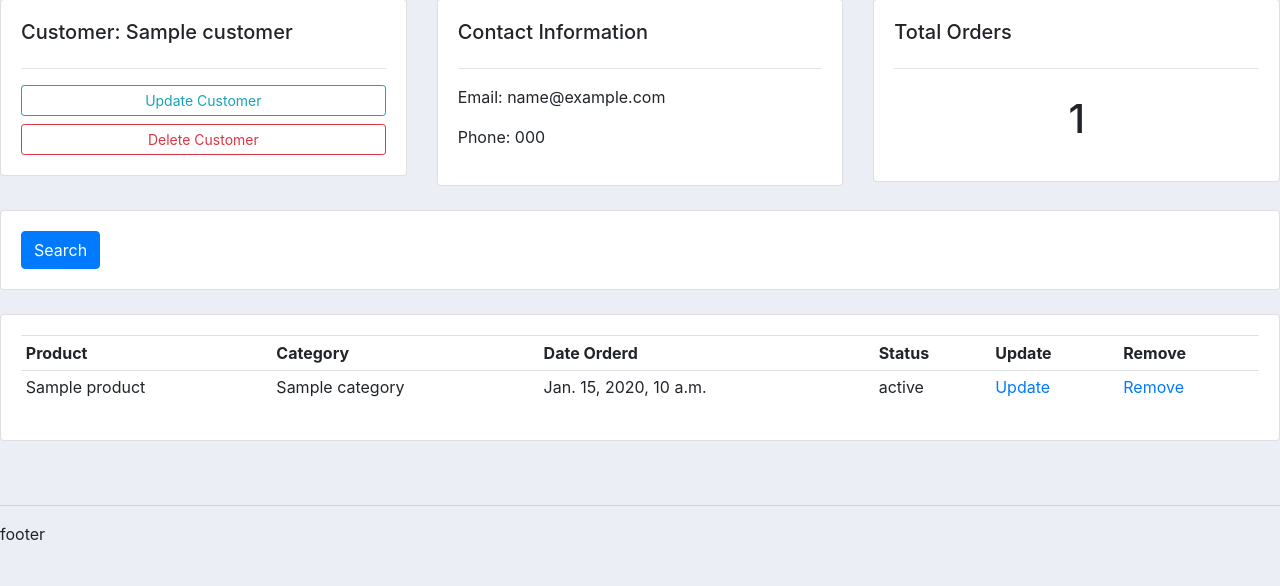
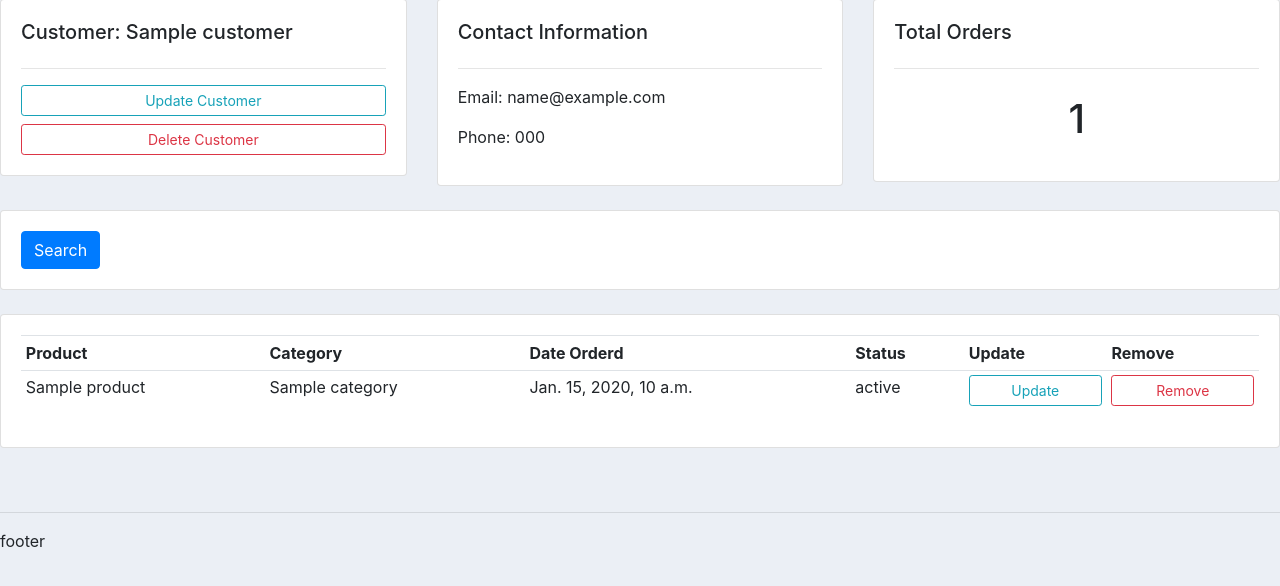
Before and after one commit to ShahriarCodes/Customer-Relationship-Management-System, a Django app: template accounts/templates/accounts/customer.html in a window 1280 px wide. Shown: the part 139-725 px from the top of the page. Run offline with Django 3.2, Linux system fonts and the light colour scheme; the template is opened without the code that fills it: most values are stand-ins (such as "Sample title", 1, 10 or a date in 2020).

Commit message:
added styling of button

```diff
--- a/accounts/templates/accounts/customer.html
+++ b/accounts/templates/accounts/customer.html
@@ -67,8 +67,8 @@
               <td>{{ order.product.category }}</td>
               <td>{{ order.date_created }}</td>
               <td>{{ order.status }}</td>
-              <td><a href="">Update</a></td>
-              <td><a href="">Remove</a></td>
+              <td><a class="btn btn-outline-info  btn-sm btn-block" href="">Update</a></td>
+              <td><a class="btn btn-outline-danger  btn-sm btn-block" href="">Remove</a></td>
             </tr>
           {% endfor %}
 
```
